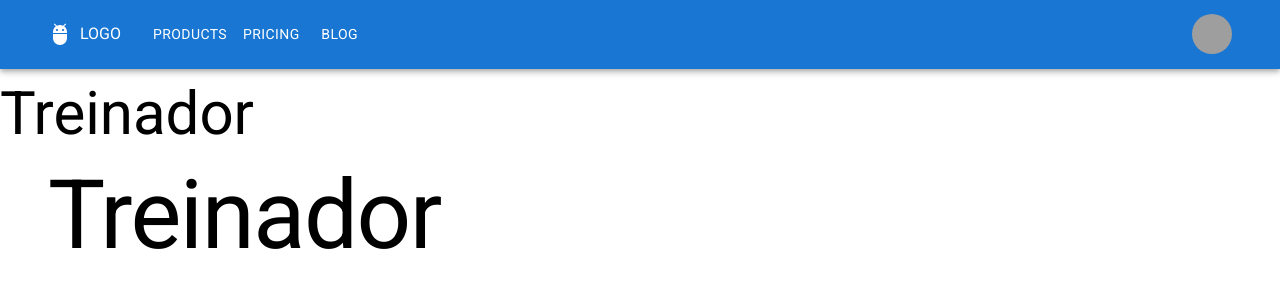
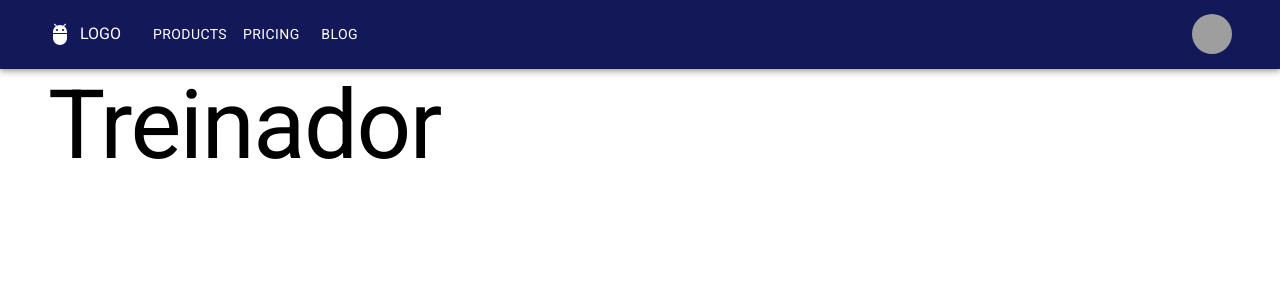
Before and after one commit to victordqa/genfit-front, a Next.js app: page / in a window 1280 px wide. Shown: the top 300 px of the page. Built offline with nearby package versions, Linux system fonts and the light colour scheme; grey boxes are pictures that could not be loaded.

Commit message:
use theme

```diff
--- a/src/app/components/ResponsiveAppBar.tsx
+++ b/src/app/components/ResponsiveAppBar.tsx
@@ -12,6 +12,8 @@
 import Tooltip from "@mui/material/Tooltip"
 import MenuItem from "@mui/material/MenuItem"
 import AdbIcon from "@mui/icons-material/Adb"
+import { ThemeProvider } from "@mui/material/styles"
+import theme from "./config/theme"
 
 import Link from "next/link"
 
@@ -40,6 +42,7 @@
   }
 
   return (
+    <ThemeProvider theme={theme}>
       <AppBar position="static">
         <Box
           sx={{
@@ -161,6 +164,7 @@
           </Toolbar>
         </Box>
       </AppBar>
+    </ThemeProvider>
   )
 }
 export default ResponsiveAppBar
--- /dev/null
+++ b/src/app/components/config/theme.ts
@@ -0,0 +1,14 @@
+import { createTheme } from "@mui/material/styles"
+
+const theme = createTheme({
+  palette: {
+    primary: {
+      main: "#121858",
+    },
+    secondary: {
+      main: "#1a237e",
+    },
+  },
+})
+
+export default theme
--- a/src/app/layout.tsx
+++ b/src/app/layout.tsx
@@ -23,7 +23,6 @@
     <html lang="pt">
       <body className={roboto.className}>
         <ResponsiveAppBar />
-        <h1 style={{ fontSize: "60px" }}>Treinador</h1>
         {children}
       </body>
     </html>
```
Lines whose indentation alone changed are shown as unchanged.
